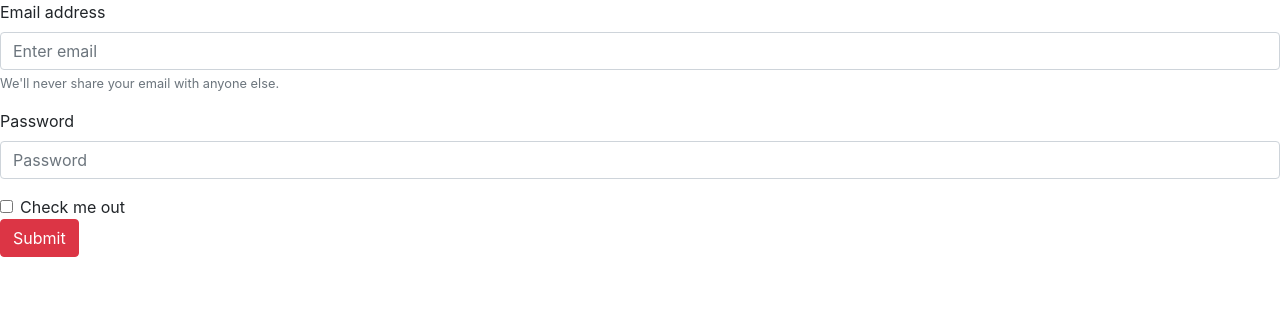
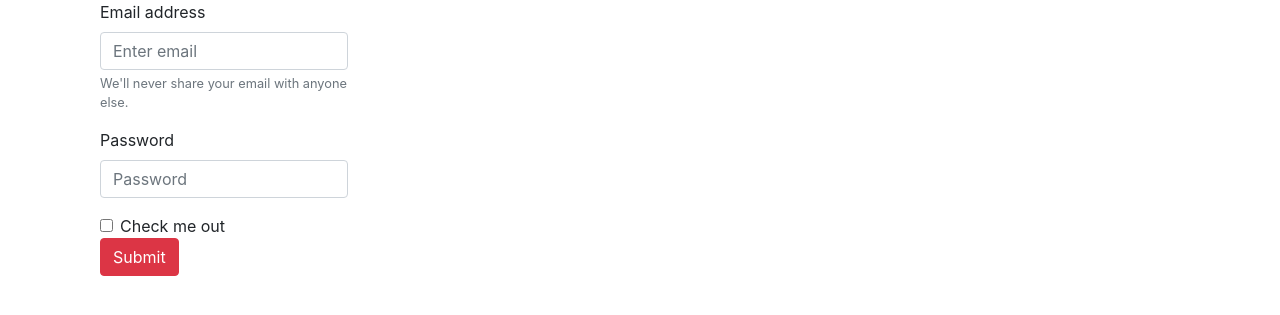
Before and after one commit to priyo000/TB_CI_koperasi, a CodeIgniter app: page /database/index.php/form_login/index in a window 1280 px wide. Shown: the top 315 px of the page. Run offline with CodeIgniter, Linux system fonts and the light colour scheme.

Commit message:
menggunakan container

```diff
--- a/application/views/login.php
+++ b/application/views/login.php
@@ -9,6 +9,8 @@
 </head>
 <body>
 <form>
+<div class="container">
+    <div class="col-sm-3">
   <div class="form-group">
     <label for="exampleInputEmail1">Email address</label>
     <input type="email" class="form-control" id="exampleInputEmail1" aria-describedby="emailHelp" placeholder="Enter email">
@@ -23,6 +25,8 @@
     <label class="form-check-label" for="exampleCheck1">Check me out</label>
   </div>
   <button type="submit" class="btn btn-danger">Submit</button>
+  </div>
+</div>
 </form>
 </body>
 </html>
```
